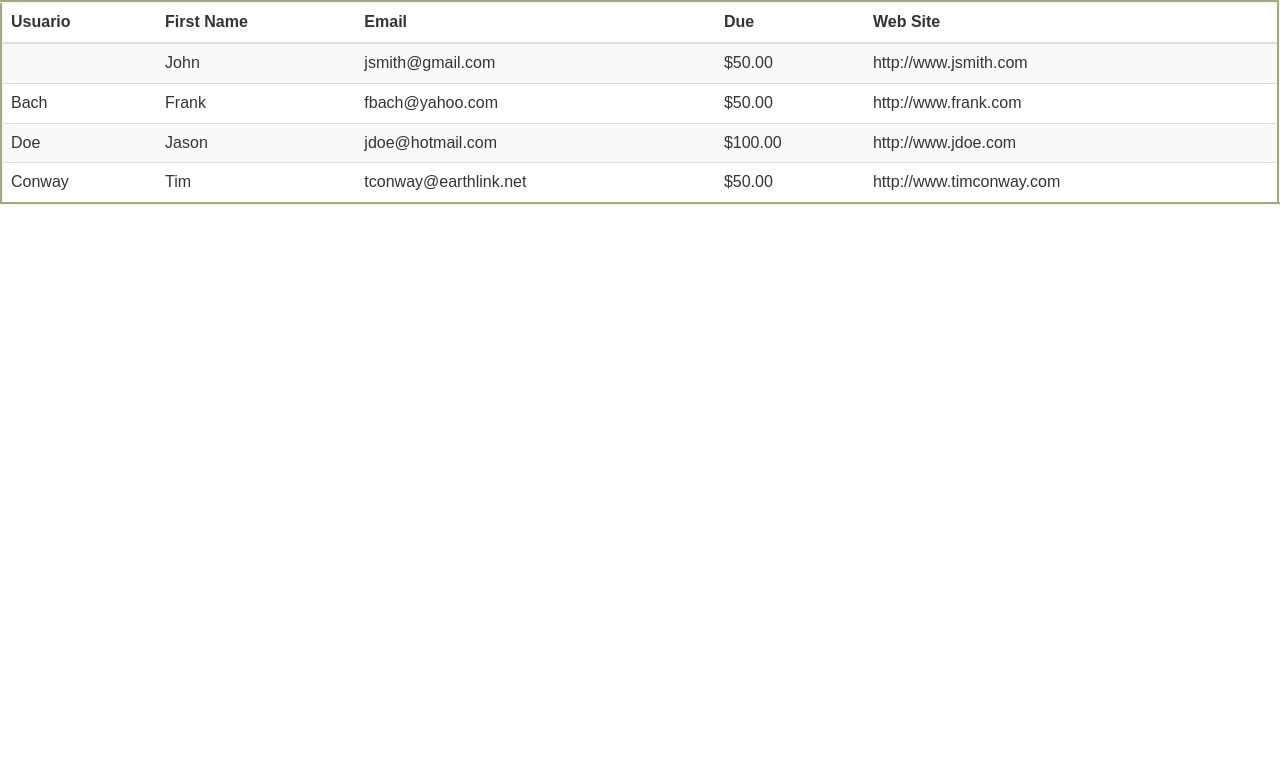
After one commit to JavierC-SaulS-JoanL-Proyecto1/Proyecto_1, a PHP site: page /tablaModal.php in a window 1280 px wide. The commit adds this page. Shown: the top 779 px of the page. Run offline with PHP 8.4, Linux system fonts and the light colour scheme; some libraries are stand-ins or nearby versions.

Commit message:
Add files via upload

```diff
--- a/estilos.css
+++ b/estilos.css
@@ -28,6 +28,7 @@
     margin-left: 25%;
     padding: 0% 5% 2% 5%;
     min-width: 400px;
+    margin-bottom: 5%;
 }
 
 .blq-cntr-titulo{
@@ -65,6 +66,15 @@
     float: right;
 }
 
+
 .tablaUsuario{
-    background-color: aquamarine;
+    border-style: solid;
+    border-color: aliceblue;
+    padding: 1%;
 }
+
+#tablaTable{
+    border-style: groove;
+    border-color: lightgoldenrodyellow;
+
+}
--- /dev/null
+++ b/tablaModal.php
@@ -0,0 +1,49 @@
+<?php require('scripts.php')?>
+<html>
+    <head>
+        <title>title</title>
+    </head>
+    <body>
+        <table id="tablaTable" class="table table-striped table-hover">
+        <thead class="thead-dark">
+        <tr>
+            <th scope="col">Usuario</th>
+            <th scope="col">First Name</th>
+            <th scope="col">Email</th>
+            <th scope="col">Due</th>
+            <th scope="col">Web Site</th>
+        </tr>
+        </thead>
+        <tbody>
+        <tr>
+            <td scope="row"><script>$('.label-usuario').text();</script></td>
+            <td>John</td>
+            <td>jsmith@gmail.com</td>
+            <td>$50.00</td>
+            <td>http://www.jsmith.com</td>
+        </tr>
+        <tr>
+            <td scope="row">Bach</td>
+            <td>Frank</td>
+            <td>fbach@yahoo.com</td>
+            <td>$50.00</td>
+            <td>http://www.frank.com</td>
+        </tr>
+        <tr>
+            <td scope="row">Doe</td>
+            <td>Jason</td>
+            <td>jdoe@hotmail.com</td>
+            <td>$100.00</td>
+            <td>http://www.jdoe.com</td>
+        </tr>
+        <tr>
+            <td scope="row">Conway</td>
+            <td>Tim</td>
+            <td>tconway@earthlink.net</td>
+            <td>$50.00</td>
+            <td>http://www.timconway.com</td>
+        </tr>
+        </tbody>
+        </table>
+    </body>
+</html>
```
Also changed, not shown: centro-recursos.php (+12 -32 lines), modales.php (added, +91 -0 lines), queriesMysql.php (+23 -1 lines).
